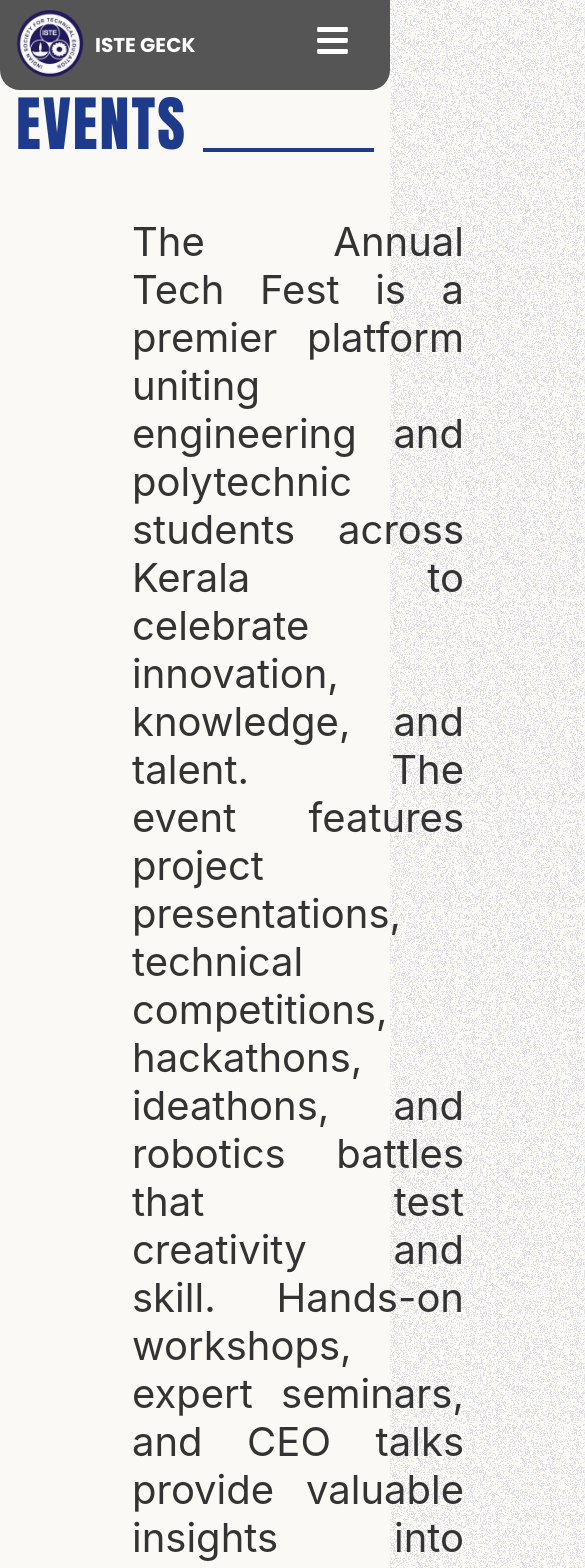
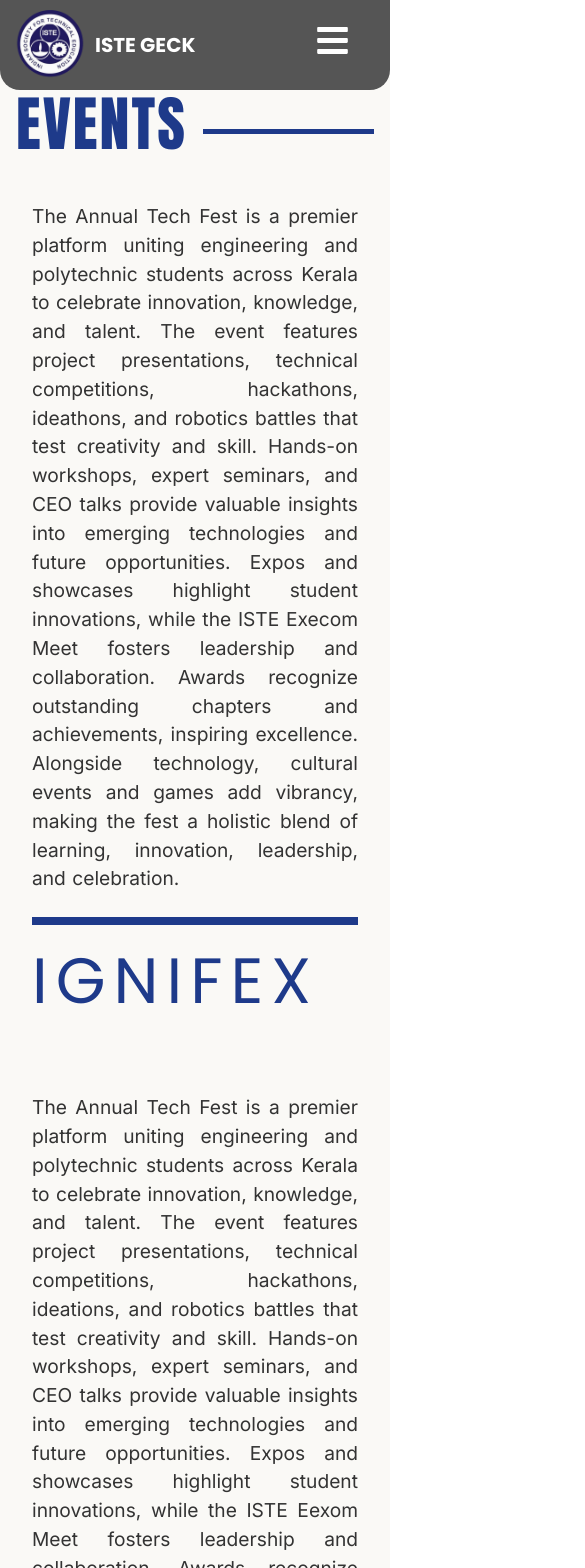
Before and after one commit to Irregular-luck/iste, a React (Vite) app: page /Events in a window 390 px wide. Shown: the top 1568 px of the page, 585 px wide, since content can reach past the window. Built offline with nearby package versions, Linux system fonts and the light colour scheme.

Commit message:
events layout fixed

```diff
--- a/src/Layout/RouteLayout.jsx
+++ b/src/Layout/RouteLayout.jsx
@@ -1,6 +1,6 @@
 import React from 'react'
 import Navbar from '../components/Navbar'
-import Footer from '../components/Footer'
+
 import { Outlet } from 'react-router-dom'
 const RouteLayout = () => {
   return (
@@ -9,7 +9,7 @@
         <div className='container'>
             <Outlet/>
         </div>
-        <Footer/>
+
     </div>
   )
 }
--- a/src/data/eventsData.js
+++ b/src/data/eventsData.js
@@ -1,17 +1,17 @@
 const eventsData = [
   {
     id: 1,
-    sideText: "THE",
+    sideText: "IGNIFEX",
     description: "The Annual Tech Fest is a premier platform uniting engineering and polytechnic students across Kerala to celebrate innovation, knowledge, and talent. The event features project presentations, technical competitions, hackathons, ideathons, and robotics battles that test creativity and skill. Hands-on workshops, expert seminars, and CEO talks provide valuable insights into emerging technologies and future opportunities. Expos and showcases highlight student innovations, while the ISTE Execom Meet fosters leadership and collaboration. Awards recognize outstanding chapters and achievements, inspiring excellence. Alongside technology, cultural events and games add vibrancy, making the fest a holistic blend of learning, innovation, leadership, and celebration."
   },
   {
     id: 2,
-    sideText: "WORKSHOP",
+    sideText: "AAKRITHI",
     description: "The Annual Tech Fest is a premier platform uniting engineering and polytechnic students across Kerala to celebrate innovation, knowledge, and talent. The event features project presentations, technical competitions, hackathons, ideations, and robotics battles that test creativity and skill. Hands-on workshops, expert seminars, and CEO talks provide valuable insights into emerging technologies and future opportunities. Expos and showcases highlight student innovations, while the ISTE Eexom Meet fosters leadership and collaboration. Awards recognize outstanding chapters and achievements, inspiring excellence. Alongside technology, cultural events and games add vibrancy, making the fest a holistic blend of learning, innovation, leadership, and celebration."
   },
   {
     id: 3,
-    sideText: "INSIGHTS",
+    sideText: "INSIGNIS",
     description: "The Annual Tech Fest is a premier platform uniting engineering and polytechnic students across Kerala to celebrate innovation, knowledge, and talent. The event features project presentations, technical competitions, hackathons, ideations, and robotics battles that test creativity and skill. Hands-on workshops, expert seminars, and CEO talks provide valuable insights into emerging technologies and future opportunities. Expos and showcases highlight student innovations, while the ISTE Eexom Meet fosters leadership and collaboration. Awards recognize outstanding chapters and achievements, inspiring excellence. Alongside technology, cultural events and games add vibrancy, making the fest a holistic blend of learning, innovation, leadership, and celebration."
   },
   {
--- a/src/pages/Events.css
+++ b/src/pages/Events.css
@@ -1,10 +1,11 @@
-@import url('https://fonts.googleapis.com/css2?family=Poppins:wght@200;400;700&display=swap');
+@import url('https://fonts.googleapis.com/css2?family=Inter:wght@400;500&family=Poppins:wght@200;400;700&display=swap');
 
 @font-face {
   font-family: 'Impact';
   src: url('/impact.ttf') format('truetype');
 }
 
+/* Page Wrapper & Decorative Lines */
 .decorative-lines-container {
   display: flex;
   flex-direction: column;
@@ -24,6 +25,7 @@
   margin-right: -50vw;
 }
 
+/* Top Title Section */
 .events-title-container {
   display: flex;
   align-items: flex-start;
@@ -54,28 +56,46 @@
   margin-bottom: 20px;
 }
 
-/* Events Content Component */
+/* --- Events Content Container --- */
 .events-content-container {
   display: flex;
-  gap: 3rem;
-  padding: 3rem 2rem;
+  flex-direction: column; /* Stack the events vertically */
+  gap: 10rem; /* Space between different events */
+  padding: 3rem 8rem;
   background-color: #FAF9F6;
-  align-items: flex-start;
+  overflow: hidden;
 }
 
+/* Individual Event Row */
+.events-content-item {
+  display: flex;
+  align-items: flex-start;
+  justify-content: space-between;
+  gap: 5rem;
+  width: 100%;
+}
+
+/* Alternating Layout: Flips every 2nd, 4th, 6th item */
+.events-content-item:nth-child(even) {
+  flex-direction: row-reverse;
+}
+
+/* Text Side */
 .events-content-left {
-  flex: 1;
-  padding-left: 100px;
+  flex: 1.2;
+  display: flex;
+  flex-direction: column;
+  padding-left: 0; /* Removed hardcoded padding so it centers properly */
 }
 
 .events-description {
   font-family: 'Inter', sans-serif;
-  font-size: 2.5rem;
-  line-height: 1.2;
+  font-size: 1.4rem;
+  line-height: 1.5;
   color: #333;
   text-align: justify;
   margin: 0 0 1.5rem 0;
-  word-spacing: 15px;
+  word-spacing: 1px; /* Reduced slightly from 15px for better readability */
 }
 
 .events-content-line {
@@ -85,27 +105,28 @@
   max-width: 85%;
 }
 
+/* Rotated Title Side */
 .events-content-right {
+  flex: 0.8;
   display: flex;
-  align-items: center;
+  align-items: flex-start;
   justify-content: center;
-  min-width: 150px;
 }
 
 .events-rotated-text {
-  font-family: 'Poppins', sans-serif;
-  font-size: 18rem;
-  font-weight: 400;
+  font-family: 'Poppins', sans-serif; /* Changed to Impact to match the image */
+  font-size: clamp(8rem, 15vw, 15rem); /* Scales smoothly */
   color: #1E3A8A;
-  background-color: #FAF9F6;
-  letter-spacing: 2px;
+  letter-spacing: 8px;
   writing-mode: vertical-rl;
   text-orientation: mixed;
   transform: rotate(180deg);
   white-space: nowrap;
+  text-transform: uppercase;
+  line-height: 0.8;
 }
 
-/* Responsive Design */
+/* --- Responsive Design --- */
 @media (max-width: 1024px) {
   .decorative-lines-container {
     gap: 4rem;
@@ -118,6 +139,15 @@
 
   .events-title-line {
     height: 6px;
+  }
+
+  .events-content-container {
+    padding: 3rem 4rem;
+    gap: 6rem;
+  }
+
+  .events-description {
+    font-size: 1.5rem;
   }
 }
 
@@ -141,6 +171,41 @@
     height: 5px;
     min-width: 80px;
   }
+
+  .events-content-container {
+    padding: 2rem;
+    gap: 5rem;
+  }
+
+  /* Mobile Flex Stacking */
+  .events-content-item,
+  .events-content-item:nth-child(even) {
+    flex-direction: column; /* Stack vertically on small screens */
+    align-items: flex-start;
+    gap: 1.5rem;
+  }
+
+  .events-content-right {
+    order: 1; /* Puts the Event Title on top */
+    width: 100%;
+    justify-content: flex-start;
+  }
+
+  .events-content-left {
+    order: 2; /* Puts the Description below the title */
+    width: 100%;
+  }
+
+  .events-rotated-text {
+    writing-mode: horizontal-tb; /* Reset back to horizontal reading */
+    transform: none;
+    font-size: 5rem;
+    line-height: 1;
+  }
+
+  .events-content-line {
+    max-width: 100%;
+  }
 }
 
 @media (max-width: 480px) {
@@ -162,16 +227,14 @@
 
   .events-title {
     font-size: 60px !important;
-    white-space: nowrap !important;
   }
 
-  .events-title-line {
-    height: 4px;
-    width: auto;
-    flex: 1;
-    min-width: 50px;
-    align-self: flex-end;
-    margin-bottom: 2px;
+  .events-rotated-text {
+    font-size: 4rem;
+  }
+
+  .events-description {
+    font-size: 1.2rem;
   }
 }
 
@@ -180,7 +243,7 @@
     font-size: 48px !important;
   }
 
-  .events-title-line {
-    height: 3px;
+  .events-rotated-text {
+    font-size: 3rem;
   }
 }
--- a/src/pages/Events.jsx
+++ b/src/pages/Events.jsx
@@ -20,20 +20,25 @@
   )
 }
 
-const EventsContent = ({ eventIndex = 0 }) => {
+const EventsContent = () => {
   return (
     <div className="events-content-container">
-      {eventsData.map((event, index) => (
-        <div key={index} className="events-content-item">
-          <div className="events-content-left">
-            <p className="events-description">{event.description}</p>
-            <div className="events-content-line"></div>
+      {eventsData.map((event, index) => {
+        // Determine if the item is even or odd for alternating layout
+        const isEven = index % 2 !== 0;
+
+        return (
+          <div key={index} className={`events-content-item ${isEven ? 'reverse' : ''}`}>
+            <div className="events-content-text-section">
+              <p className="events-description">{event.description}</p>
+              <div className="events-content-line"></div>
+            </div>
+            <div className="events-content-title-section">
+              <span className="events-rotated-text">{event.sideText}</span>
+            </div>
           </div>
-          <div className="events-content-right">
-            <span className="events-rotated-text">{event.sideText}</span>
-          </div>
-        </div>
-      ))}
+        );
+      })}
     </div>
   )
 }
--- a/src/pages/Home.jsx
+++ b/src/pages/Home.jsx
@@ -1,9 +1,11 @@
 import React from 'react'
 import HomeContent from '../components/HomeContent'
+import Footer from '../components/Footer'
 
 const Home = () => {
   return <>
   <HomeContent />
+  <Footer/>
   </>
 }
 
```
